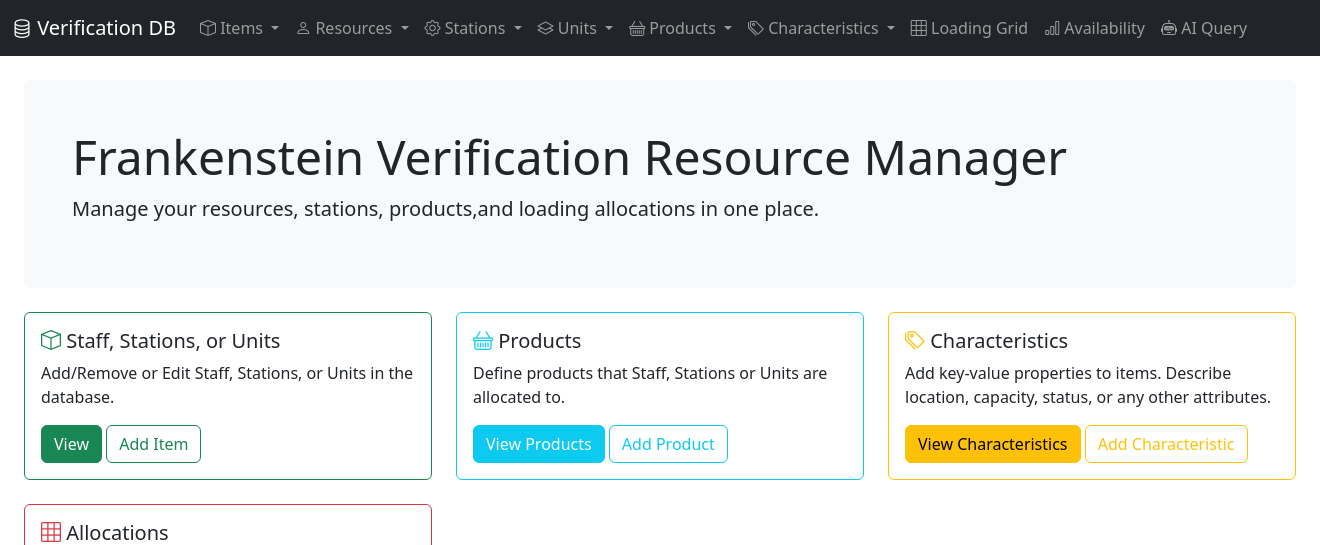
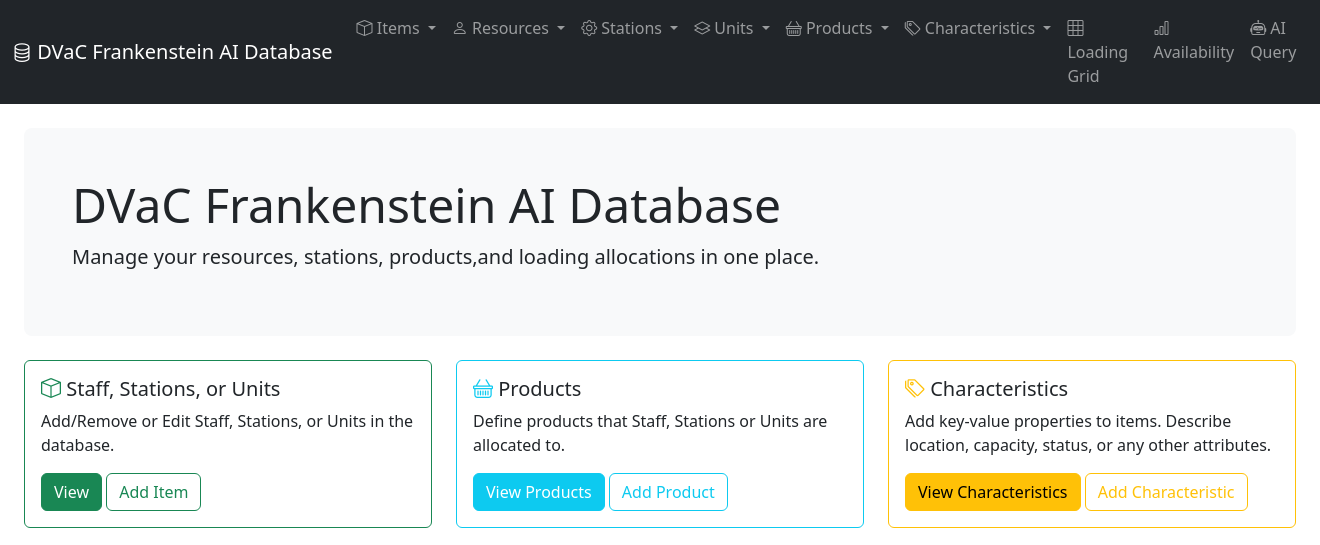
Before and after one commit to johnnyfive-is-alive/Fluid, a Flask app: page / in a window 1320 px wide. Shown: the top 545 px of the page. Run offline with Flask 3, Linux system fonts and the light colour scheme.

Commit message:
Greg-commit 2025-10-23-6:43:59.07-_

```diff
--- a/src/templates/base.html
+++ b/src/templates/base.html
@@ -3,7 +3,7 @@
 <head>
 <meta charset="utf-8">
 <meta name="viewport" content="width=device-width, initial-scale=1">
-<title>Frankenstein AI Utility</title>
+<title>DVaC Frankenstein AI Database</title>
 <link href="https://cdn.jsdelivr.net/npm/bootstrap@5.3.3/dist/css/bootstrap.min.css" rel="stylesheet">
 <link rel="stylesheet" href="https://cdn.jsdelivr.net/npm/bootstrap-icons@1.11.0/font/bootstrap-icons.css">
 <link href="{{ url_for('static', filename='app.css') }}" rel="stylesheet">
@@ -13,7 +13,7 @@
 <nav class="navbar navbar-expand-lg navbar-dark bg-dark mb-4">
 <div class="container-fluid">
 <a class="navbar-brand" href="/">
-    <i class="bi bi-database"></i> Verification DB
+    <i class="bi bi-database"></i> DVaC Frankenstein AI Database
 </a>
 <button class="navbar-toggler" type="button" data-bs-toggle="collapse" data-bs-target="#navbarNav">
 <span class="navbar-toggler-icon"></span>
--- a/src/templates/home.html
+++ b/src/templates/home.html
@@ -2,7 +2,7 @@
 {% block content %}
 <!-- Welcome header -->
 <div class="p-5 bg-light rounded-3 mb-4">
-<h1 class="display-5">Frankenstein Verification Resource Manager</h1>
+<h1 class="display-5">DVaC Frankenstein AI Database</h1>
 <p class="lead">
 Manage your resources, stations, products,and loading allocations in one place.
 </p>
```
